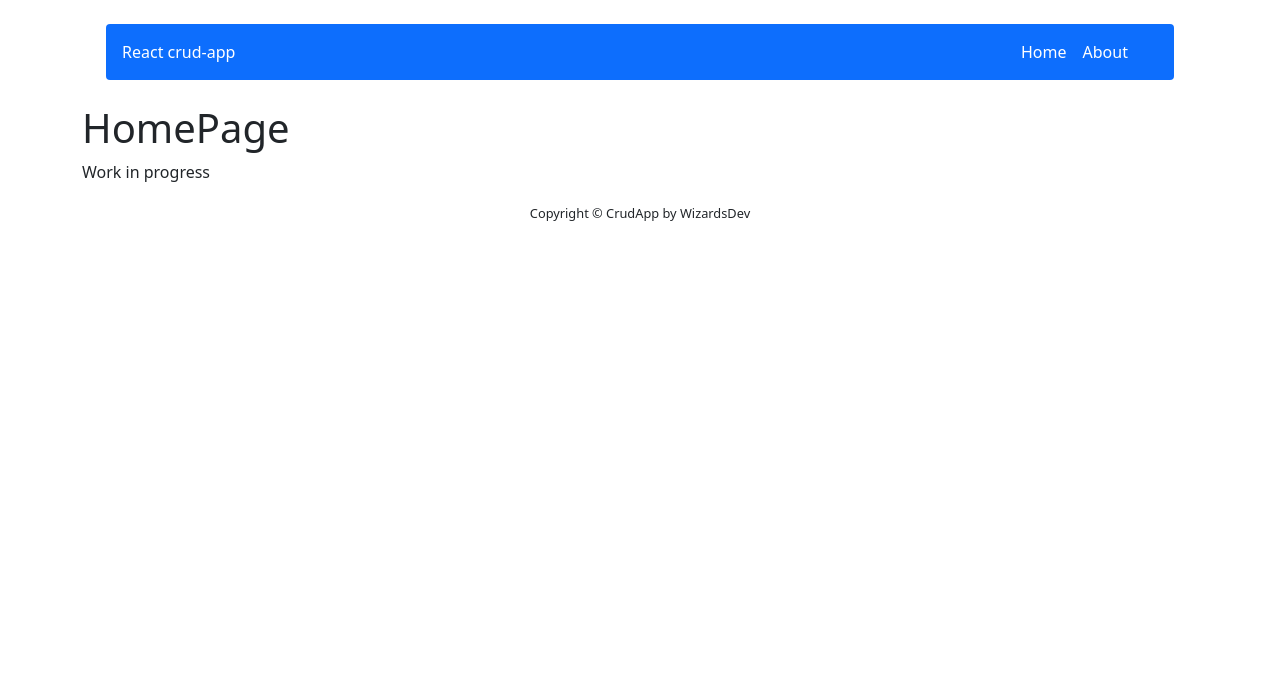
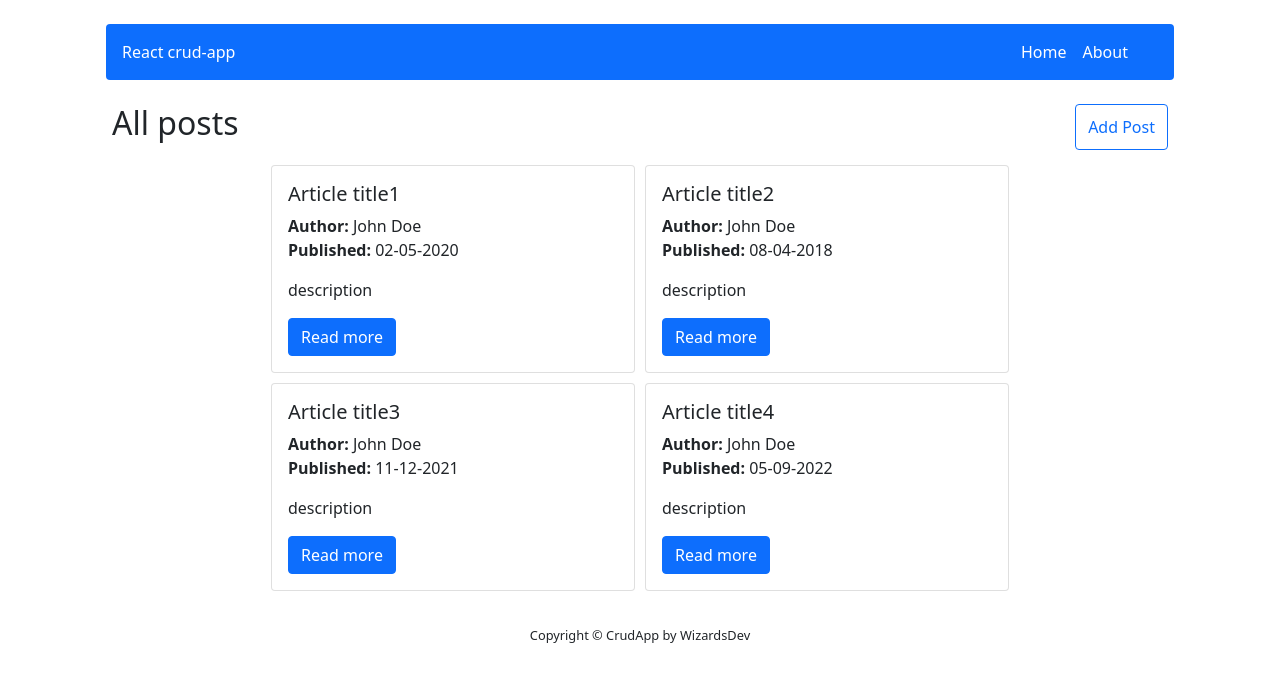
Before and after one commit to Krooll/crud-react, a React (Create React App) app: page / in a window 1280 px wide. Shown: the top 682 px of the page. Built offline with nearby package versions, Linux system fonts and the light colour scheme.

Commit message:
Add post card component, end stylig for header, home

```diff
--- a/src/App.js
+++ b/src/App.js
@@ -11,7 +11,6 @@ import Footer from './components/views/Footer/Footer';
 
 const App = () => {
   return (
-    <Container>
       <BrowserRouter>
         <Header />
           <Routes>
@@ -24,7 +23,6 @@ const App = () => {
         </Routes>
         <Footer />
       </BrowserRouter>
-    </Container>
   );
 }
 
--- /dev/null
+++ b/src/components/features/PostCard/PostCard.js
@@ -0,0 +1,20 @@
+import { Button, Card, Col } from 'react-bootstrap';
+import styles from './PostCard.module.scss';
+
+const PostCard = props => {
+    return(
+        <Col xs={12} md={5} lg={4} className={styles.card}>
+            <Card>
+                <Card.Body>
+                    <Card.Title>{props.title}</Card.Title>
+                    <Card.Text className={styles.author}>Author: <span className={styles.text}>{props.author}</span></Card.Text>
+                    <Card.Text className={styles.data}>Published: <span className={styles.text}>{props.publishedDate}</span></Card.Text>
+                    <Card.Text>description</Card.Text>
+                    <Button>Read more</Button>
+                </Card.Body>
+            </Card>
+        </Col>
+    );
+};
+
+export default PostCard;
--- /dev/null
+++ b/src/components/features/PostCard/PostCard.module.scss
@@ -0,0 +1,16 @@
+.card{
+    margin: 5px;
+}
+
+.author {
+    margin: 0;
+    font-weight: 600;
+}
+
+.text {
+    font-weight: 400;
+}
+
+.data {
+    font-weight: 600;
+}
--- a/src/components/pages/HomePage/HomePage.js
+++ b/src/components/pages/HomePage/HomePage.js
@@ -1,11 +1,22 @@
+import { useSelector } from 'react-redux';
 import styles from './HomePage.module.scss';
+import { getAllPost } from '../../../redux/postRedux';
+import { Button, Container } from 'react-bootstrap';
+import PostCard from '../../features/PostCard/PostCard';
 
 const HomePage = () => {
+    const posts = useSelector(getAllPost);
+
     return(
-        <div>
-            <h1>HomePage</h1>
-            <p>Work in progress</p>
-        </div>
+        <Container>
+            <div className={styles.home}>
+                <h2>All posts</h2>
+                <Button variant="outline-primary">Add Post</Button>
+            </div>
+            <Container className={styles.list}>
+                {posts.map(post => <PostCard key={post.id} {...post}/>)}
+            </Container>
+        </Container>
     );
 };
 
--- a/src/components/pages/HomePage/HomePage.module.scss
+++ b/src/components/pages/HomePage/HomePage.module.scss
@@ -0,0 +1,12 @@
+.home {
+    display: flex;
+    justify-content: space-between;
+    padding: 0 30px;
+}
+
+.list {
+    display: flex;
+    justify-content: center;
+    flex-wrap: wrap;
+    padding: 10px 20px;
+}
--- a/src/components/views/Header/Header.js
+++ b/src/components/views/Header/Header.js
@@ -1,11 +1,12 @@
 import styles from './Header.module.scss';
-import { Navbar, Col, Nav } from 'react-bootstrap';
+import { Navbar, Col, Nav, Container } from 'react-bootstrap';
 import { NavLink } from 'react-router-dom';
 
 const Header = () => {
     return(
+        <Container>
             <Navbar collapseOnSelect expand="lg" bg='primary' className='rounded m-4'>
-                <Col xs={10} md={8} lg={10}>
+                    <Col xs={5} md={10} lg={10}>
                         <Nav.Link as={NavLink} to="/"><p className={styles.text}>React crud-app</p></Nav.Link>
                     </Col>
                     <Navbar.Toggle aria-controls="responsive-navbar-nav" />
@@ -18,6 +19,7 @@ const Header = () => {
                         </Col>
                     </Navbar.Collapse>
             </Navbar>
+        </Container>
     );
 };
 
--- a/src/redux/store.js
+++ b/src/redux/store.js
@@ -1,9 +1,9 @@
-import { createStore, combineReducers } from 'redux';
+import { combineReducers, createStore } from 'redux';
 import initialState from './initialState';
 import postsReducer from './postRedux';
 
 const subreducers = {
-    posts: postsReducer,
+  posts: postsReducer
 }
 
 const reducer = combineReducers(subreducers);
```
Lines whose indentation alone changed are shown as unchanged.
